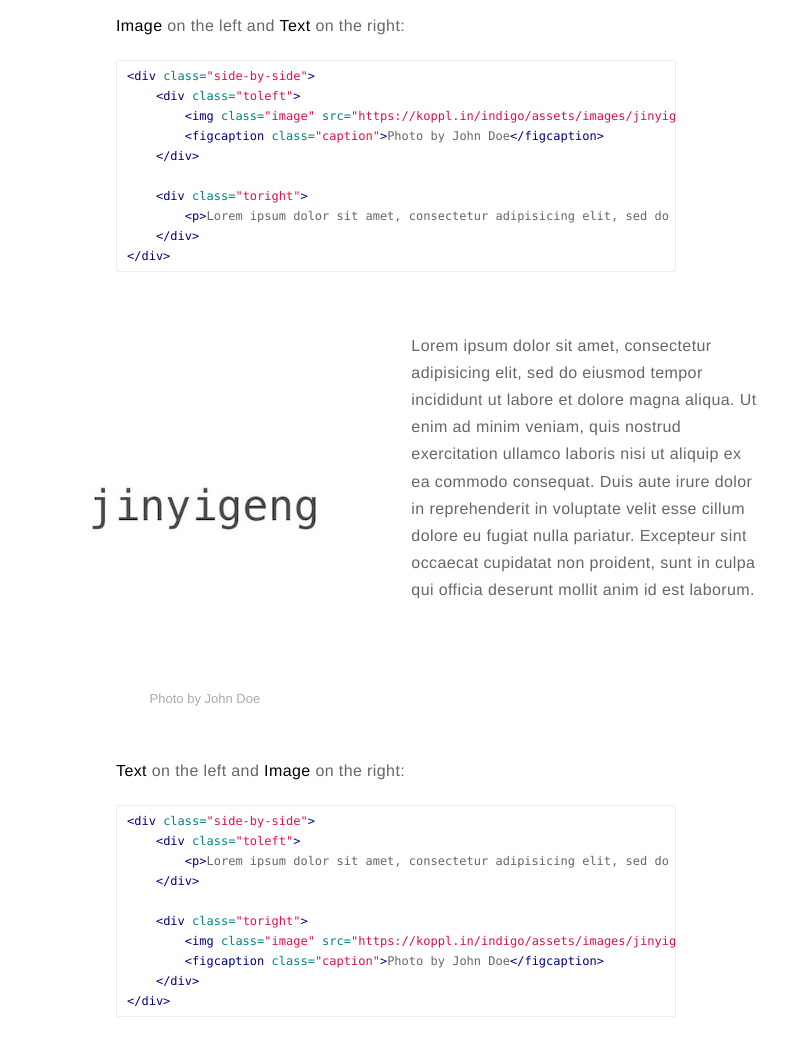
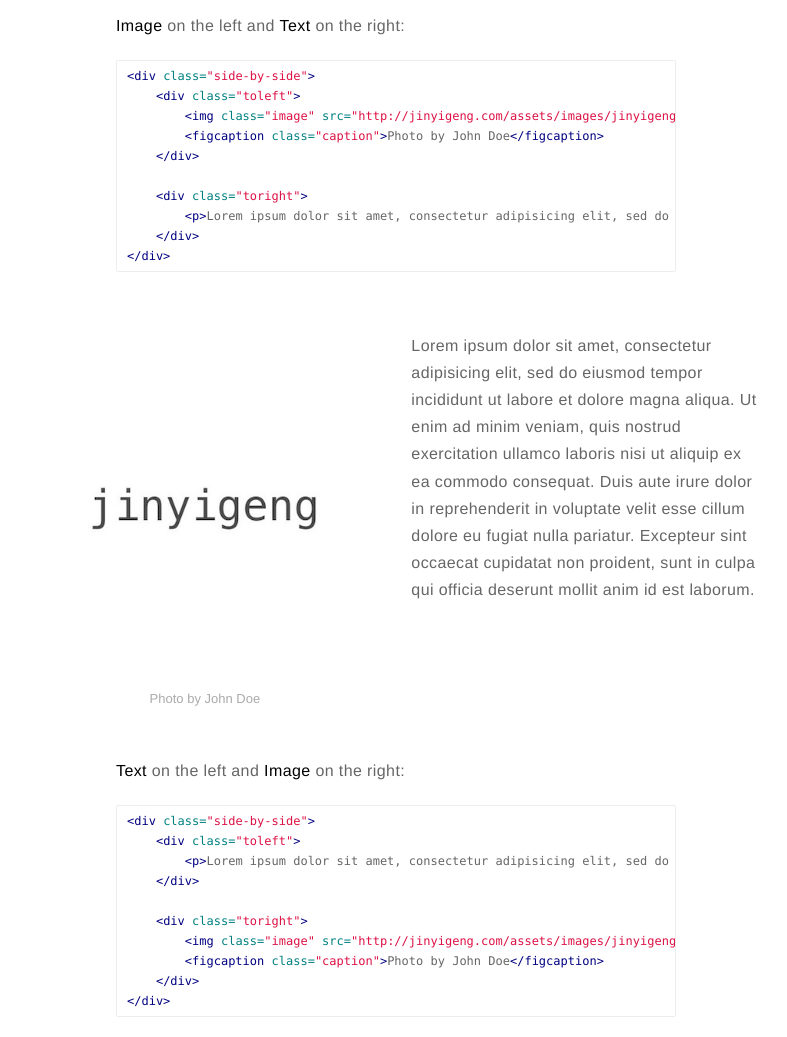
Before and after one commit to jinyigeng/jinyigeng.github.io, a Jekyll site: the page built from _posts/2015-02-24-markdown-extra-components.markdown, in a window 1280 px wide and 1400 px high, scrolled down 1068 px. Shown: the part 151-1188 px from the top of the window, without its empty margins (244-1031 px from the left). Built offline with Jekyll 4.4.1, drawn with Linux system fonts in a browser that asks for light colours; comment, search, counter and statistics services are not loaded; some of the changed lines change nothing that is shown.

Commit message:
Updated blog settings.

```diff
--- a/_config.yml
+++ b/_config.yml
@@ -16,7 +16,7 @@ resume: true
 resume-external: true
 resume-url: https://google.com/?q=my+resume
 
-url: https://koppl.in/indigo
+url: http://jinyigeng.com
 # your url: http://USERNAME.github.io
 
 permalink: /:title/
```
